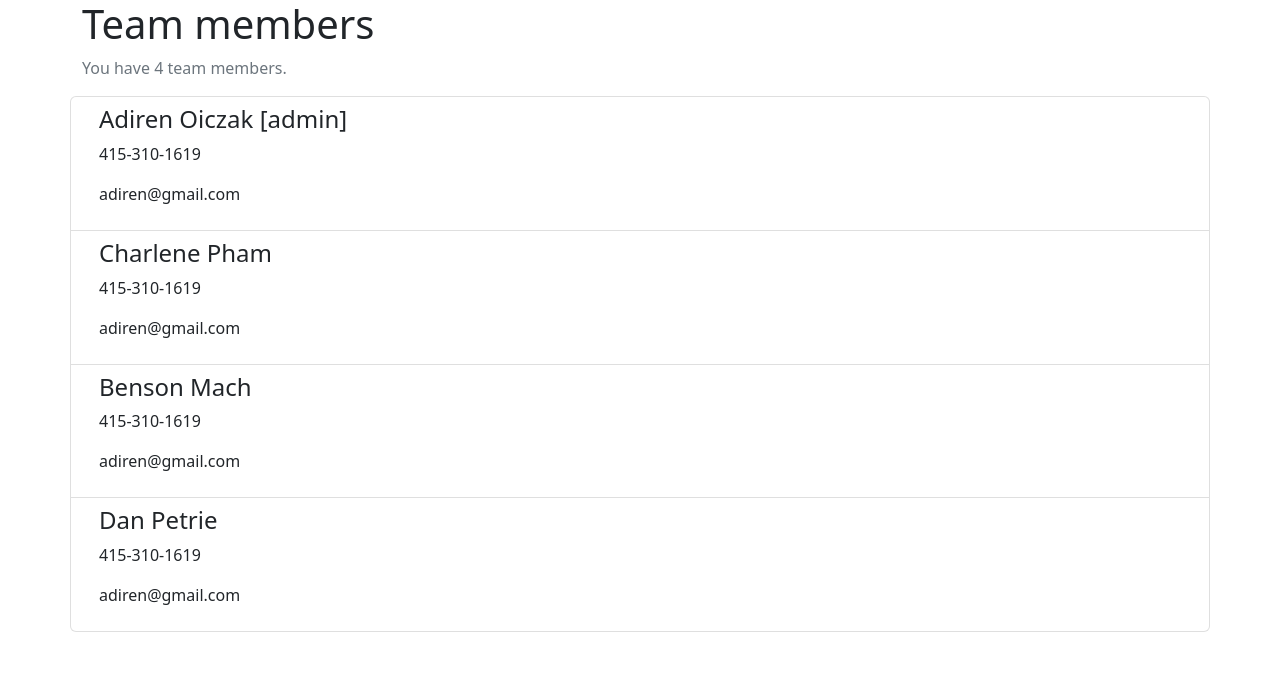
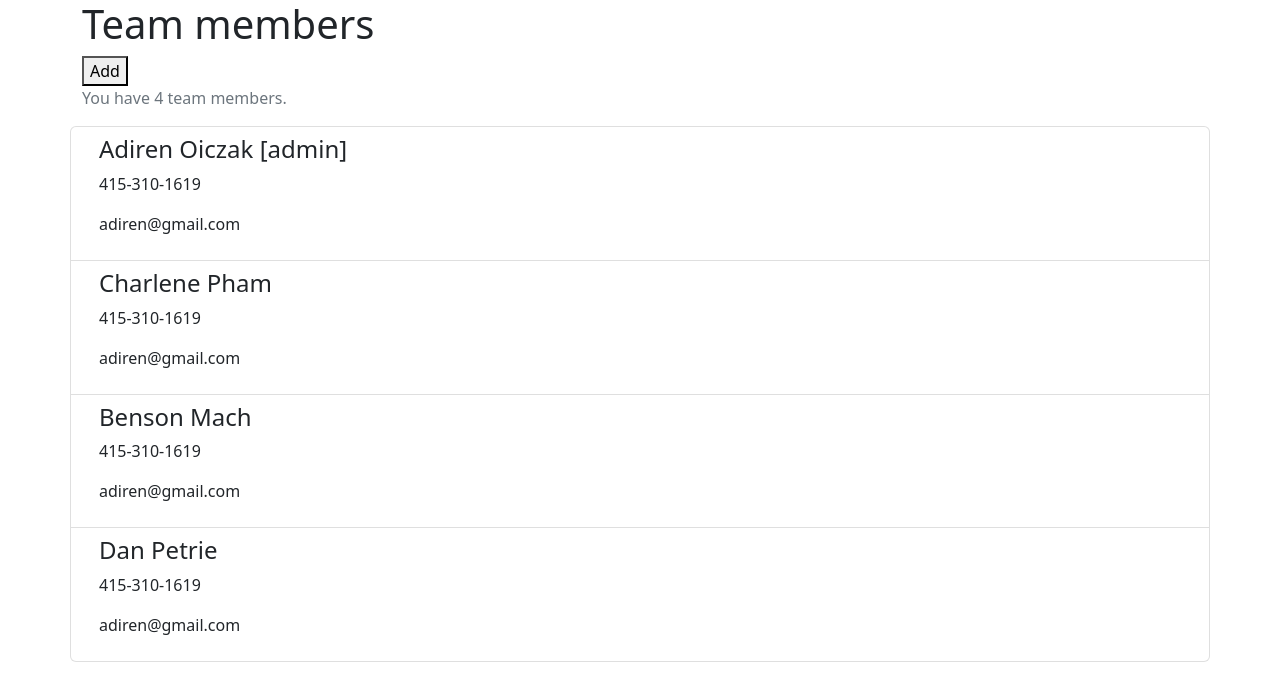
Before and after one commit to yuhongz12/team-member-management, a React (Create React App) app: page / in a window 1280 px wide. Shown: the top 700 px of the page. Built offline with nearby package versions, Linux system fonts and the light colour scheme.

Commit message:
add create member button

```diff
--- a/src/App.js
+++ b/src/App.js
@@ -1,17 +1,30 @@
 import React from "react";
 import MemberList from "./member-list";
-import {useSelector} from "react-redux";
+import {useDispatch, useSelector} from "react-redux";
+import {createMember} from "./reducers/members-reducer";
 
 
 
 function App() {
 
-  const memberArray = useSelector(state => state.members)
-
+  const memberArray = useSelector(state => state.members);
+  const dispatch = useDispatch();
+  const addMemberHandler = () => {
+    const newMember = {
+      firstName: "bob",
+      lastName: "smith",
+      email: "bob@gmail.com",
+      phoneNumber: "131-123-1233",
+      role: "regular"
+    }
+    dispatch(createMember(newMember));
+    console.log()
+  }
   return (
 
       <div className='container'>
         <h1>Team members</h1>
+        <button onClick={addMemberHandler}>Add</button>
         <p className={'text-muted'}>You have {memberArray.length} team members.</p>
         <MemberList/>
       </div>
--- a/src/member-list/index.js
+++ b/src/member-list/index.js
@@ -1,8 +1,9 @@
 import React from "react";
-import members from "../data/members";
 import MemberItem from "./member-item";
+import {useSelector} from "react-redux";
 
 const MemberList = () => {
+    const members = useSelector(state => state.members);
     return (
         <ul className={'list-group'}>
             {members.map(member => <MemberItem member={member}/>)}
```
